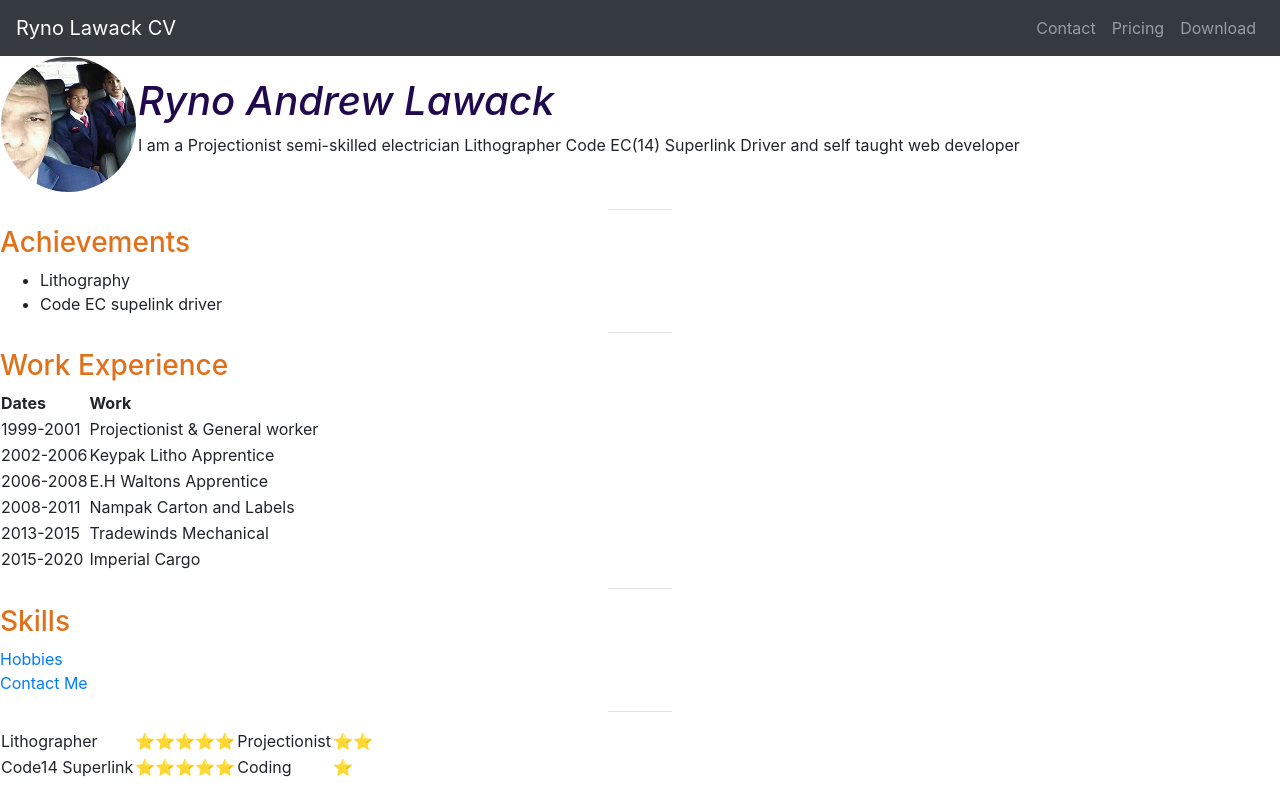
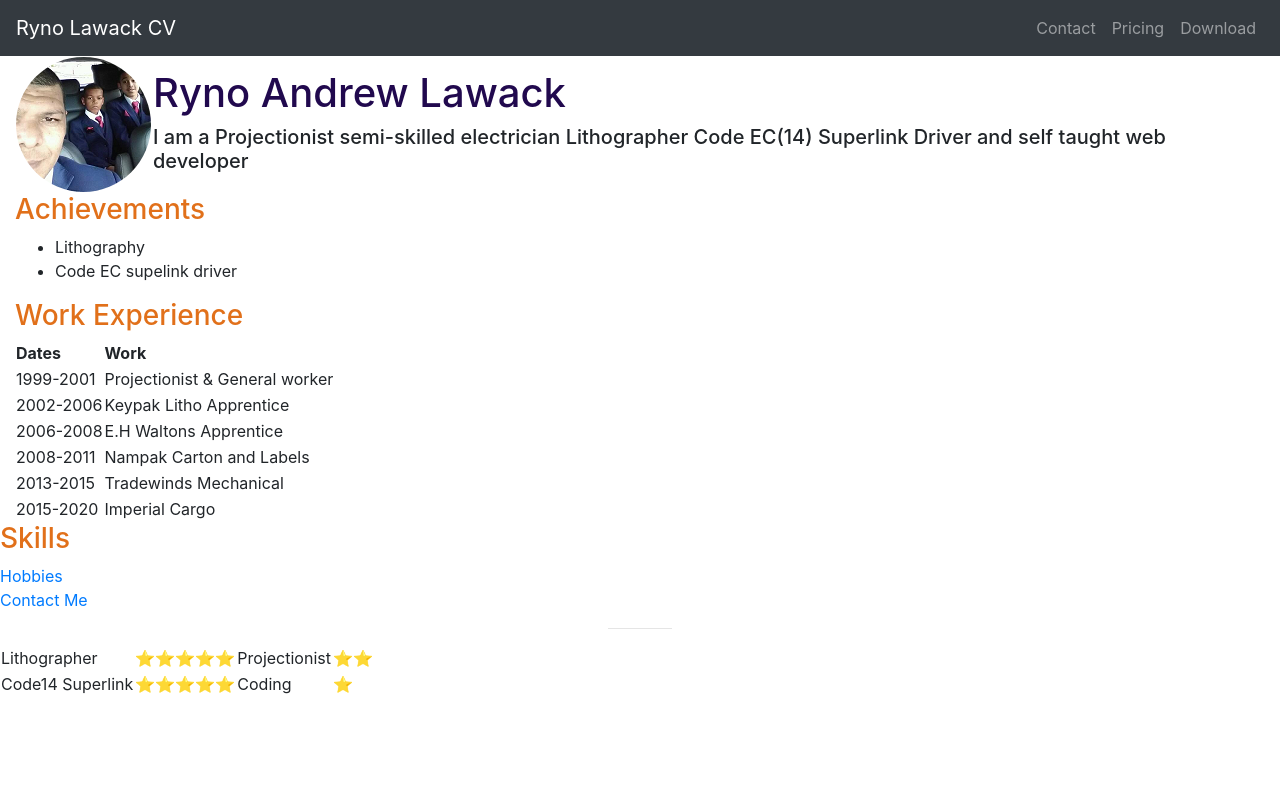
Before and after one commit to Ryno187/CV, a plain HTML site: page index.html in a window 1280 px wide. Drawn offline with nearby package versions, Linux system fonts and the light colour scheme.

Commit message:
Update index.html

```diff
--- a/index.html
+++ b/index.html
@@ -27,26 +27,35 @@
             </div>
         </nav>
     </body>
+    <section class="colored-section" id="title">
 
-<body>
+        <div class="container-fluid">
   <table cellspacing="20">
     <tr>
       <td><img src="RYNO6.png" alt="ME"></td>
       <td>
-        <h1><em>Ryno Andrew Lawack</em></h1>
-        <p>I am a Projectionist semi-skilled electrician Lithographer Code EC(14) Superlink Driver and self taught web developer</p>
+        <h1>Ryno Andrew Lawack</h1>
+        <h5>I am a Projectionist semi-skilled electrician Lithographer Code EC(14) Superlink Driver and self taught web developer</h5>
       </td>
     </tr>
   </table>
-  <hr>
+</div>
+</section>
+<section class="white-section" id="achievements">
+
+    <div class="container-fluid">
   <h3>Achievements</h3>
   <ul>
     <li>Lithography </li>
     <li>Code EC supelink driver</li>
   </ul>
-  <hr>
-  <h3>Work Experience</h3>
-  <table cellspacing="10">
+</div>
+</section>
+<section class="colored-section" id="experience">
+
+    <div class="container-fluid">
+ <h3>Work Experience</h3>
+  <table cellspacing="10" id="table">
     <th>Dates</th>
     <th>Work</th>
     <tbody>
@@ -76,7 +85,8 @@
       </tr>
     </tbody>
   </table>
-  <hr>
+</div>
+</section>
   <h3>Skills</h3>
   <table cellspacing="10">
     <tr>
```
